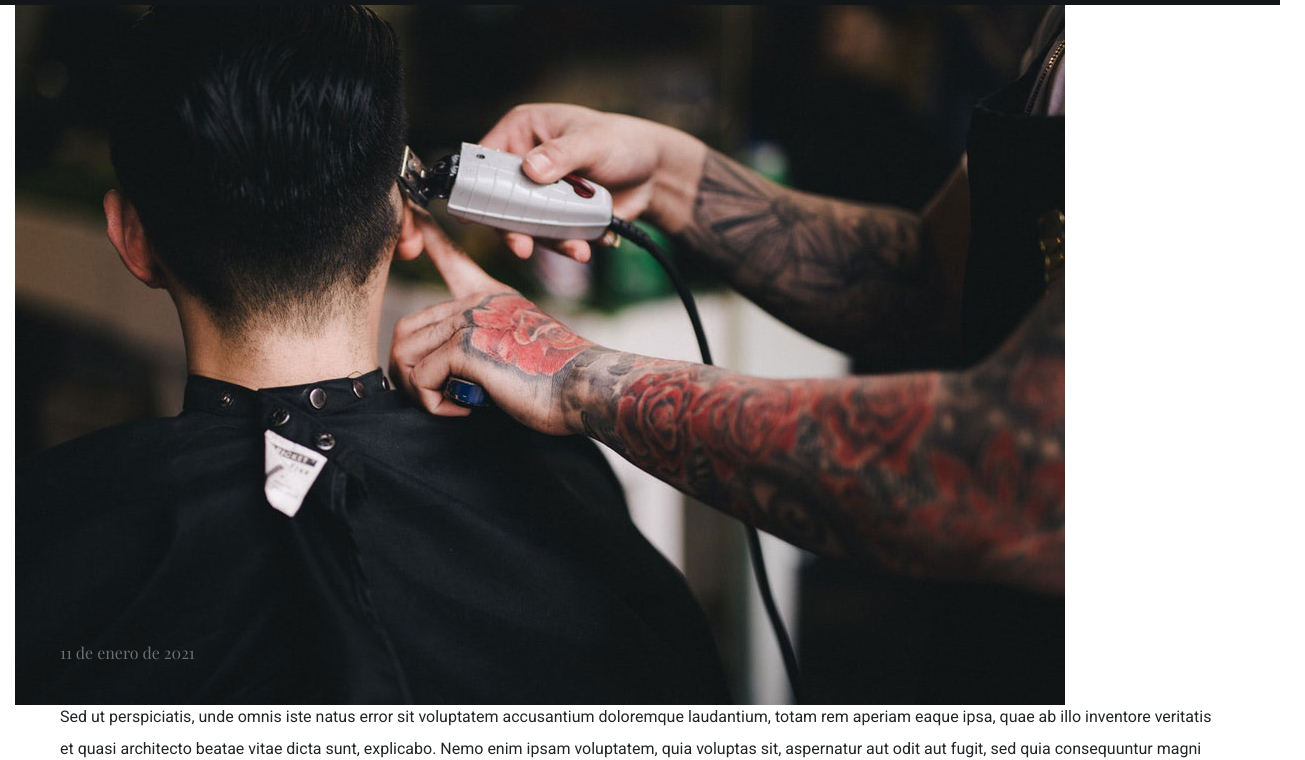
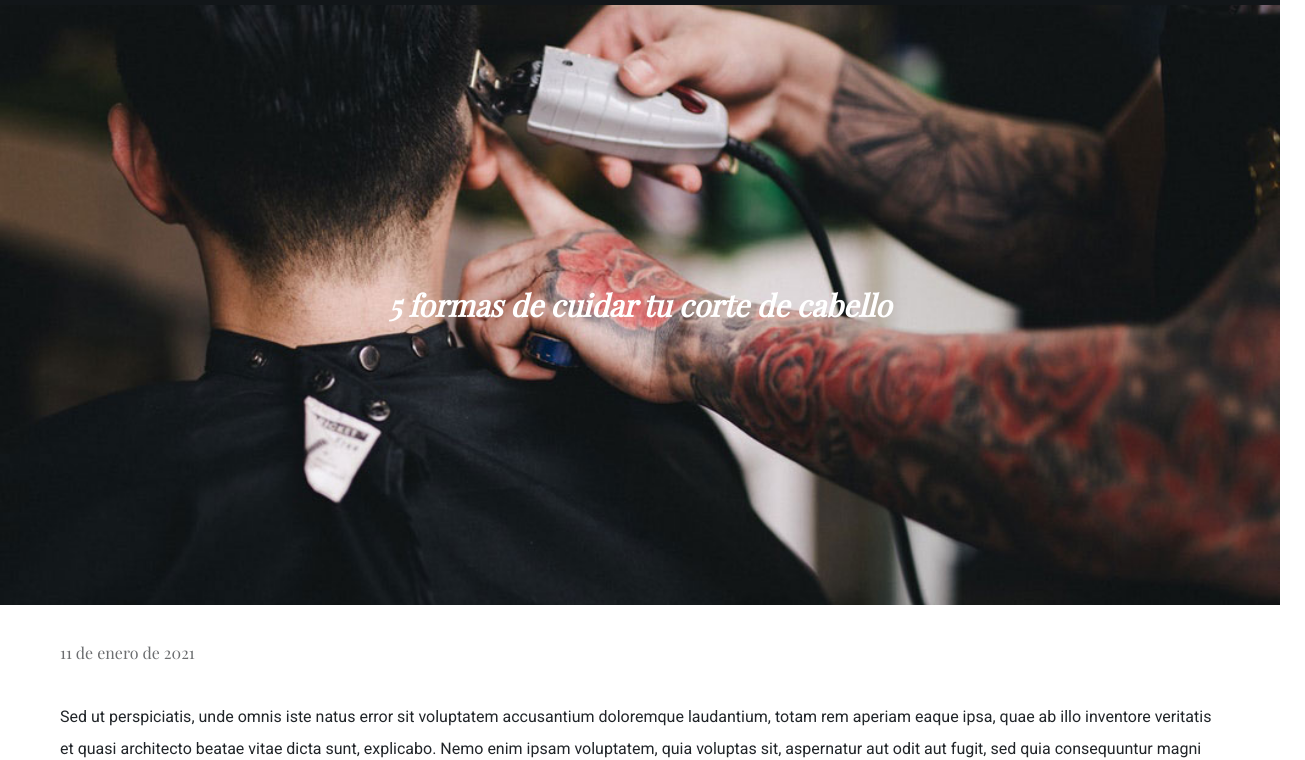
Before and after one commit to mariolarenas/Barbershop, a plain HTML site: page index.html in a window 1280 px wide. Shown: the part 45-805 px from the top of the page, 1305 px wide, since content can reach past the window. Drawn offline with nearby package versions, Linux system fonts and the light colour scheme; files whose address does not match are found by name; a web font is replaced by a local one.

Commit message:
Update index.html

```diff
--- a/index.html
+++ b/index.html
@@ -40,9 +40,7 @@
     </nav>
 
     <header class="row">
-
       <div class="header col-sm">
-         <img src="./assets/images/post-image.jpg" alt="Corte">
         <p class="header__text">
           5 formas de cuidar tu corte de cabello
         </p>
```
